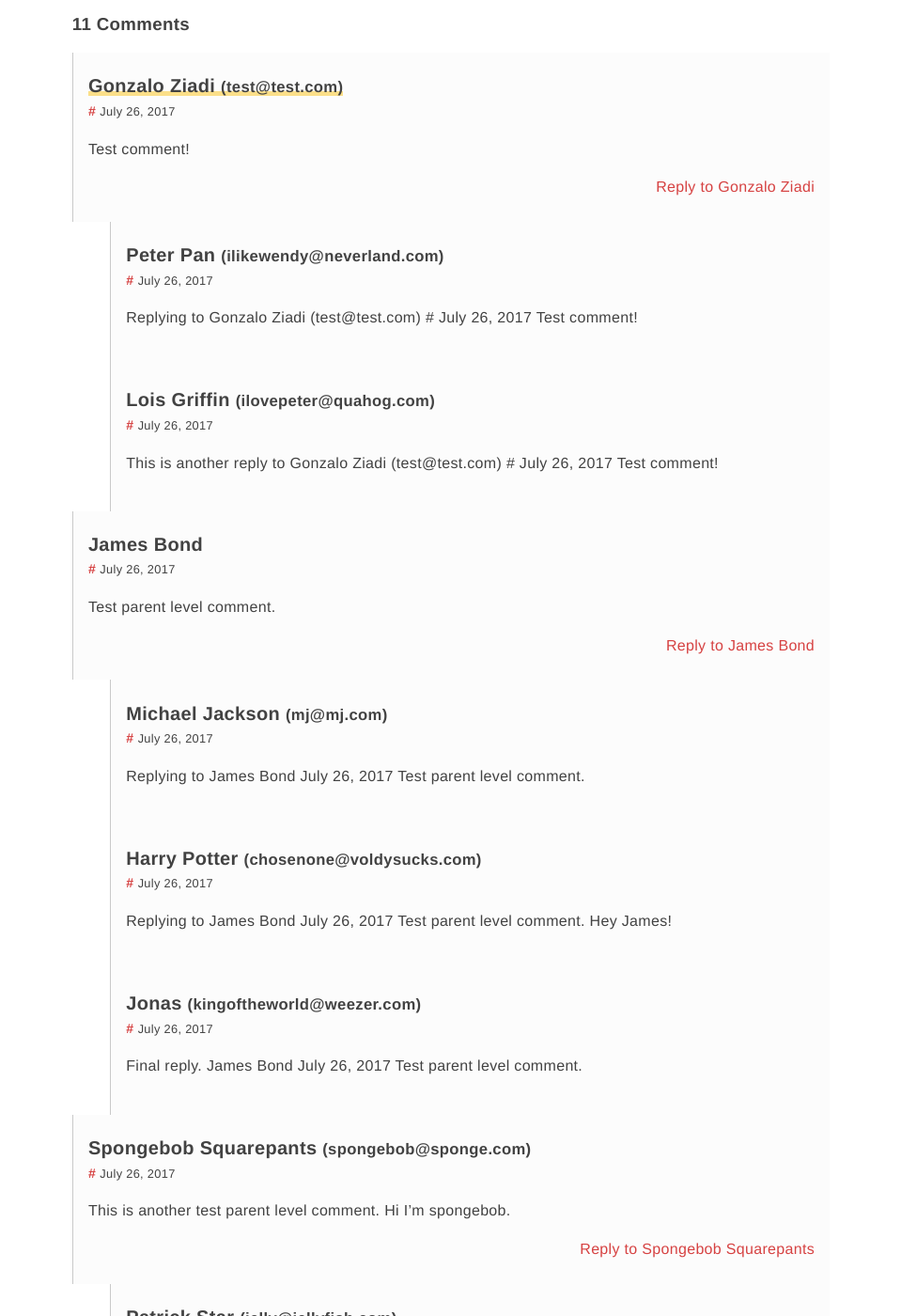
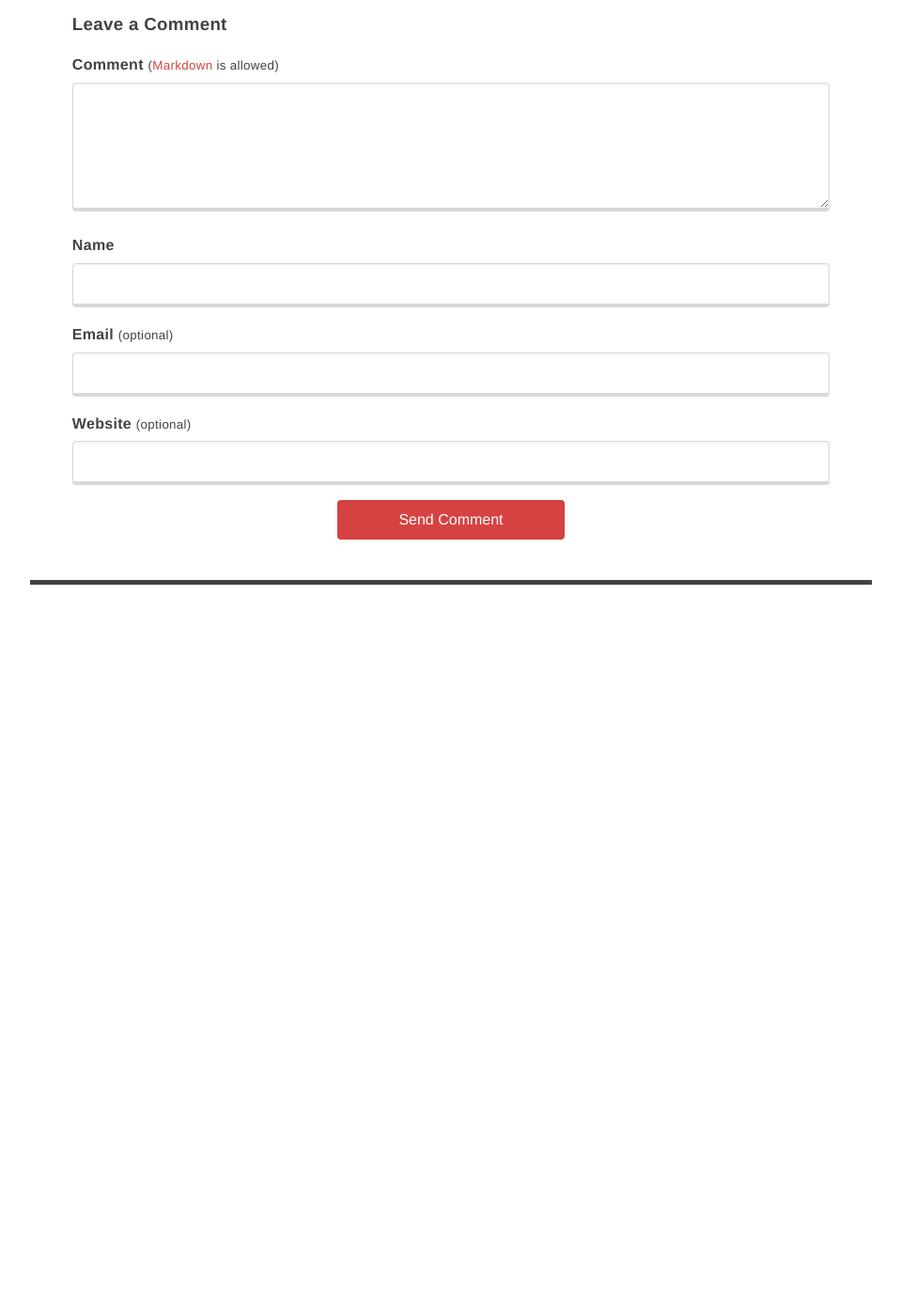
Before and after one commit to frankiecd86/windespair, a Jekyll site: the page built from _posts/2017-04-04-scott-adams-how-to-win-big.md, in a window 1280 px wide and 1400 px high, scrolled down 2785 px. Shown: the whole window at 94% size, without its empty margins (160-1119 px from the left). Built offline with Jekyll 4.4.1, drawn with Linux system fonts in a browser that asks for light colours; after the commit the page ends 3415 px from its top, so only the background shows below that; some of the changed text lies outside the part shown.

Commit message:
Cleared comments. Added comments. Added small obfuscation to email.

```diff
--- a/_data/comments/scott-adams-how-to-win-big/comment1501038576564.yml
+++ /dev/null
@@ -1,7 +0,0 @@
-_id: dac134c0-71af-11e7-b597-5f8c890efa0b
-message: Test comment!
-name: Gonzalo Ziadi
-email: test@test.com
-url: ''
-replying_to: ''
-date: '2017-07-26T03:09:36.563Z'
--- a/_data/comments/scott-adams-how-to-win-big/comment1501038660760.yml
+++ /dev/null
@@ -1,7 +0,0 @@
-_id: 0d016ef0-71b0-11e7-b597-5f8c890efa0b
-message: 'Replying to Gonzalo Ziadi (test@test.com) # July 26, 2017 Test comment!'
-name: Peter Pan
-email: ilikewendy@neverland.com
-url: www.peterpan.com
-replying_to: '1'
-date: '2017-07-26T03:11:00.758Z'
--- a/_data/comments/scott-adams-how-to-win-big/comment1501038713754.yml
+++ /dev/null
@@ -1,7 +0,0 @@
-_id: 2c938e60-71b0-11e7-b597-5f8c890efa0b
-message: Test parent level comment.
-name: James Bond
-email: ''
-url: www.jamesbond.com
-replying_to: ''
-date: '2017-07-26T03:11:53.752Z'
--- a/_data/comments/scott-adams-how-to-win-big/comment1501038770423.yml
+++ /dev/null
@@ -1,9 +0,0 @@
-_id: 4e5dea90-71b0-11e7-b597-5f8c890efa0b
-message: >-
-  This is another reply to Gonzalo Ziadi (test@test.com) # July 26, 2017 Test
-  comment!
-name: Lois Griffin
-email: ilovepeter@quahog.com
-url: ''
-replying_to: '1'
-date: '2017-07-26T03:12:50.422Z'
--- a/_data/comments/scott-adams-how-to-win-big/comment1501072419904.yml
+++ /dev/null
@@ -1,7 +0,0 @@
-_id: a6f42720-71fe-11e7-a45a-3114f0323905
-message: 'Replying to James Bond July 26, 2017 Test parent level comment.'
-name: Michael Jackson
-email: mj@mj.com
-url: ''
-replying_to: '2'
-date: '2017-07-26T12:33:39.903Z'
--- a/_data/comments/scott-adams-how-to-win-big/comment1501072606545.yml
+++ /dev/null
@@ -1,7 +0,0 @@
-_id: 1636aa90-71ff-11e7-a45a-3114f0323905
-message: This is another test parent level comment. Hi I'm spongebob.
-name: Spongebob Squarepants
-email: spongebob@sponge.com
-url: www.spongebob.com
-replying_to: ''
-date: '2017-07-26T12:36:46.544Z'
--- a/_data/comments/scott-adams-how-to-win-big/comment1501073326730.yml
+++ /dev/null
@@ -1,7 +0,0 @@
-_id: c3760e70-7200-11e7-a45a-3114f0323905
-message: 'Replying to James Bond July 26, 2017 Test parent level comment. Hey James!'
-name: Harry Potter
-email: chosenone@voldysucks.com
-url: ''
-replying_to: '2'
-date: '2017-07-26T12:48:46.729Z'
--- a/_data/comments/scott-adams-how-to-win-big/comment1501073440985.yml
+++ /dev/null
@@ -1,9 +0,0 @@
-_id: 07a13a70-7201-11e7-a45a-3114f0323905
-message: >-
-  Replying to Spongebob Squarepants July 26, 2017 This is another test parent
-  level comment. Hi I’m spongebob. Hey Spongebob!
-name: Patrick Star
-email: jelly@jellyfish.com
-url: www.patrickstar.com
-replying_to: '3'
-date: '2017-07-26T12:50:40.983Z'
--- a/_data/comments/scott-adams-how-to-win-big/comment1501074174065.yml
+++ /dev/null
@@ -1,7 +0,0 @@
-_id: bc862b20-7202-11e7-a45a-3114f0323905
-message: Final test dun dun dun..... Replying to No one! Parent level comment
-name: Peter Griffin
-email: beerlover@griffin.com
-url: ''
-replying_to: ''
-date: '2017-07-26T13:02:54.064Z'
--- a/_data/comments/scott-adams-how-to-win-big/comment1501074243651.yml
+++ /dev/null
@@ -1,7 +0,0 @@
-_id: e60c8250-7202-11e7-a45a-3114f0323905
-message: "Replying to Peter Griffin\r\nJuly 26, 2017\r\nFinal test dun dun dun….. Replying to No one! Parent level comment"
-name: Test Test
-email: test@test.com
-url: www.ole.com.ar
-replying_to: '4'
-date: '2017-07-26T13:04:03.651Z'
--- a/_data/comments/scott-adams-how-to-win-big/comment1501074355249.yml
+++ /dev/null
@@ -1,7 +0,0 @@
-_id: 28848010-7203-11e7-a45a-3114f0323905
-message: "Final reply. James Bond\r\nJuly 26, 2017\r\nTest parent level comment."
-name: Jonas
-email: kingoftheworld@weezer.com
-url: www.weezer.com
-replying_to: '2'
-date: '2017-07-26T13:05:55.248Z'
--- a/_includes/comment.html
+++ b/_includes/comment.html
@@ -7,7 +7,7 @@
     {% endunless %}
 
     {% unless include.email == '' %}
-        <small>({{include.email}})</small>
+        <small>({{ include.email | replace: '@', '[AT]<span style="display:none">foo</span>'}})</small>
     {% endunless %}
   </h3>
 
--- a/_layouts/default.html
+++ b/_layouts/default.html
@@ -28,6 +28,7 @@
             }
         });
 
+        /* Handle onclick for reply to user link */
         function set_replying_to_index(index, name, message, date_comment) {
             /* Set value of fields[replying_to] */
             var comment_reply = document.getElementById("comment-replying-to");
@@ -82,6 +83,7 @@
             comment_content_reply_hidden_box.innerHTML = message;
         }
 
+        /* Handle onclick for cancel reply */
         function cancel_reply() {
             /* Hide replying to title */
             var replying_to_title_hidden_box = document.getElementById("replying-to-title-hidden-box");
```
